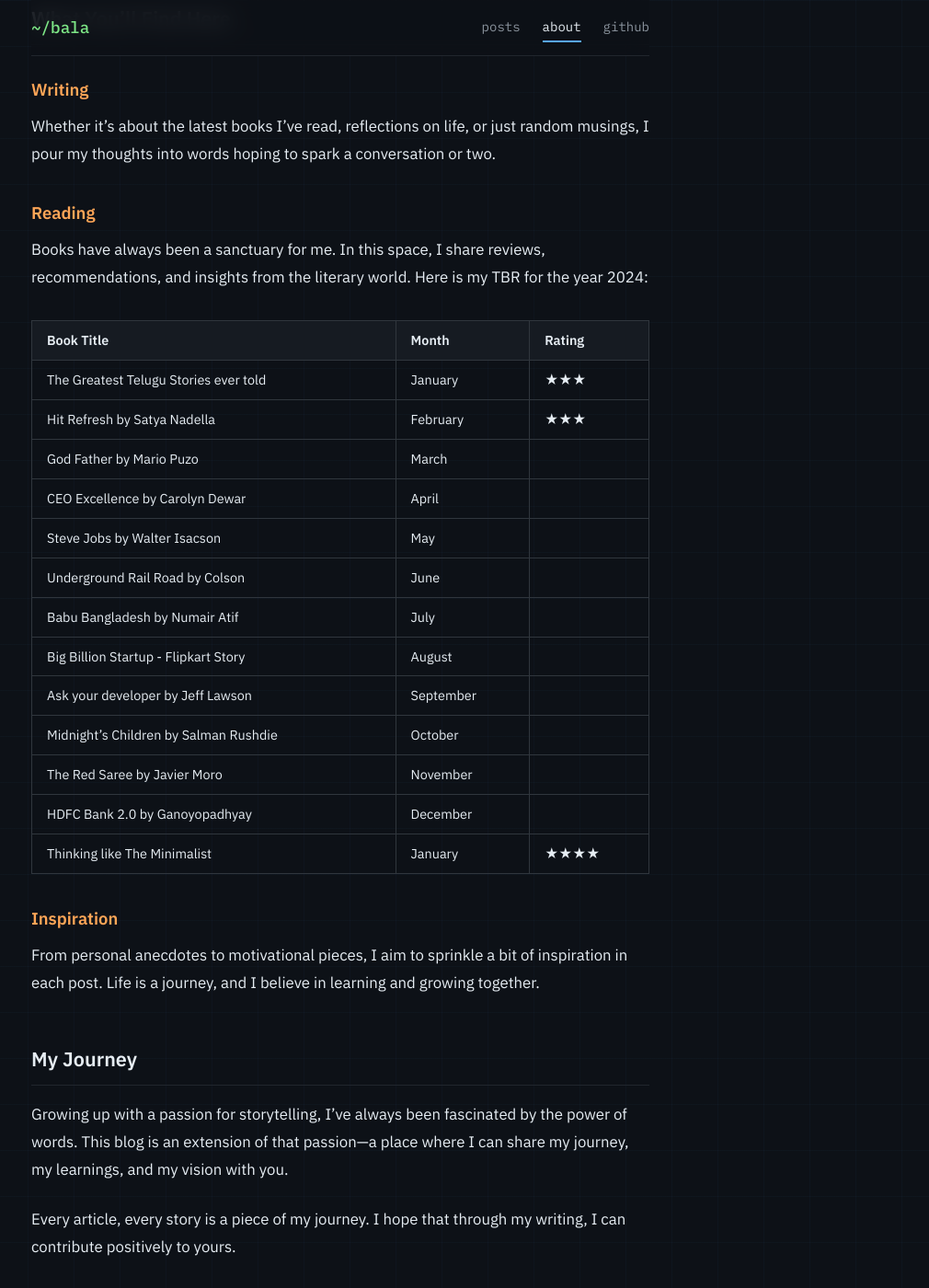
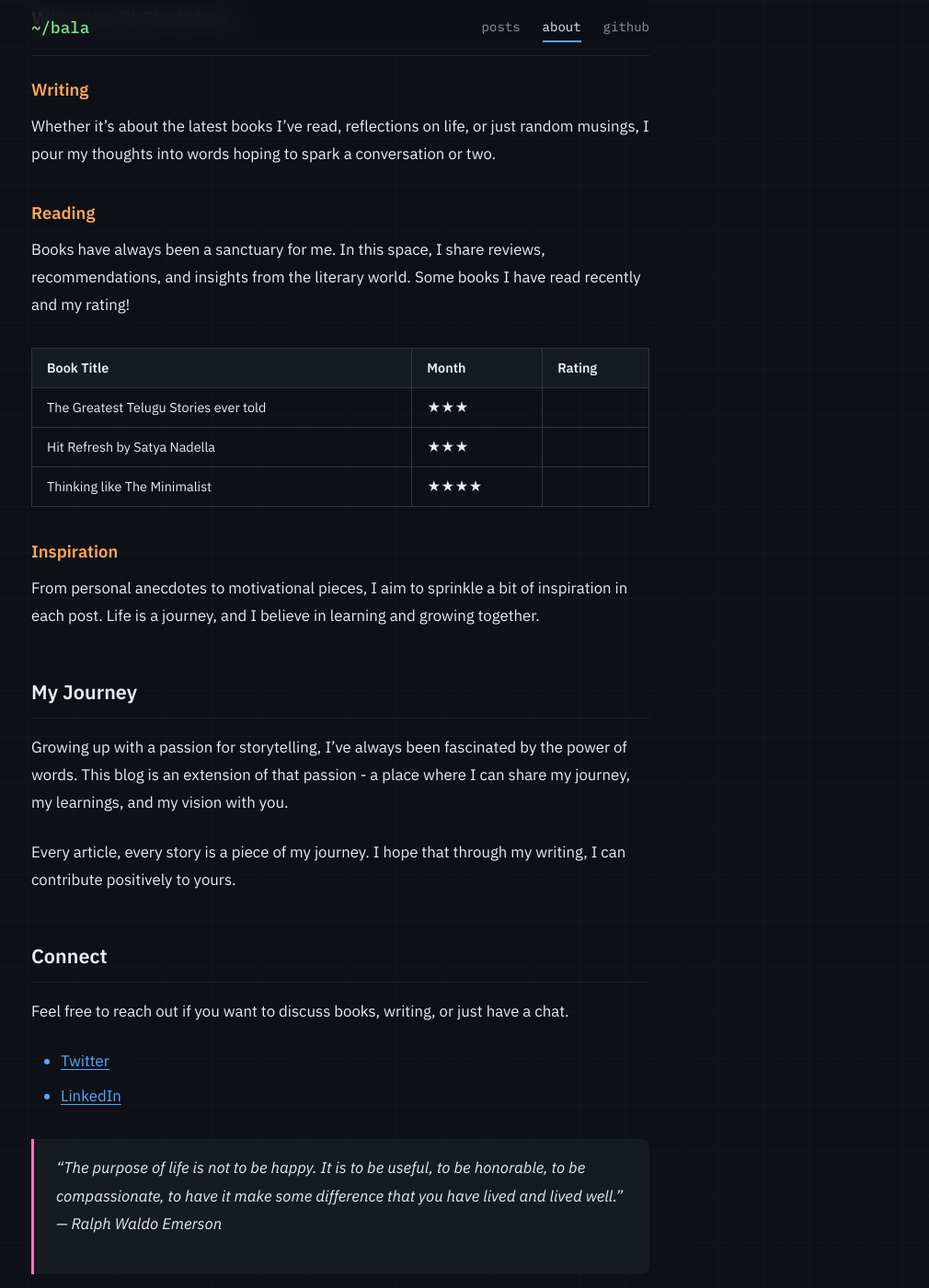
Before and after one commit to krishnaclouds/krishnaclouds.github.io, a Jekyll site: the page built from about.markdown, in a window 1280 px wide and 1400 px high, scrolled down 483 px. Shown: the whole window at 92% size, without its empty margins (270-1280 px from the left). Built offline with Jekyll 4.4.1, drawn with Linux system fonts in a browser that asks for light colours.

Commit message:
feat: Added about section

```diff
--- a/about.markdown
+++ b/about.markdown
@@ -14,30 +14,20 @@ Welcome to my corner of the internet where thoughts, ideas, and stories come ali
 Whether it's about the latest books I've read, reflections on life, or just random musings, I pour my thoughts into words hoping to spark a conversation or two.
 
 ### Reading
-Books have always been a sanctuary for me. In this space, I share reviews, recommendations, and insights from the literary world. Here is my TBR for the year 2024:
+Books have always been a sanctuary for me. In this space, I share reviews, recommendations, and insights from the literary world. Some books I have read recently and my rating!
 
 | Book Title | Month | Rating |
 |------------|-------|--------|
-| The Greatest Telugu Stories ever told | January | ★★★ |
-| Hit Refresh by Satya Nadella | February | ★★★ |
-| God Father by Mario Puzo | March | |
-| CEO Excellence by Carolyn Dewar | April | |
-| Steve Jobs by Walter Isacson | May | |
-| Underground Rail Road by Colson | June | |
-| Babu Bangladesh by Numair Atif | July | |
-| Big Billion Startup - Flipkart Story | August | |
-| Ask your developer by Jeff Lawson | September | |
-| Midnight's Children by Salman Rushdie | October | |
-| The Red Saree by Javier Moro | November | |
-| HDFC Bank 2.0 by Ganoyopadhyay | December | |
-| Thinking like The Minimalist | January | ★★★★ |
+| The Greatest Telugu Stories ever told | ★★★ |
+| Hit Refresh by Satya Nadella | ★★★ |
+| Thinking like The Minimalist | ★★★★ |
 
 ### Inspiration
 From personal anecdotes to motivational pieces, I aim to sprinkle a bit of inspiration in each post. Life is a journey, and I believe in learning and growing together.
 
 ## My Journey
 
-Growing up with a passion for storytelling, I've always been fascinated by the power of words. This blog is an extension of that passion—a place where I can share my journey, my learnings, and my vision with you.
+Growing up with a passion for storytelling, I've always been fascinated by the power of words. This blog is an extension of that passion - a place where I can share my journey, my learnings, and my vision with you.
 
 Every article, every story is a piece of my journey. I hope that through my writing, I can contribute positively to yours.
 
```
